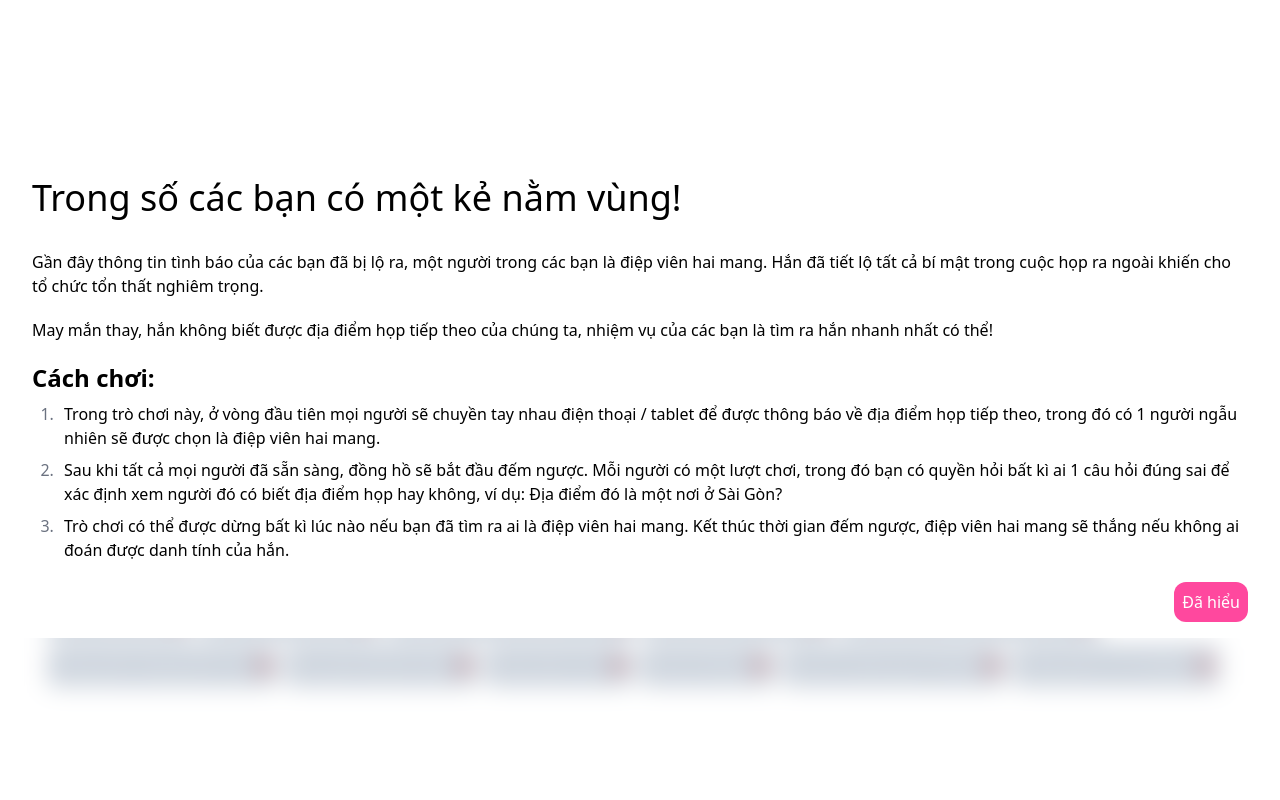
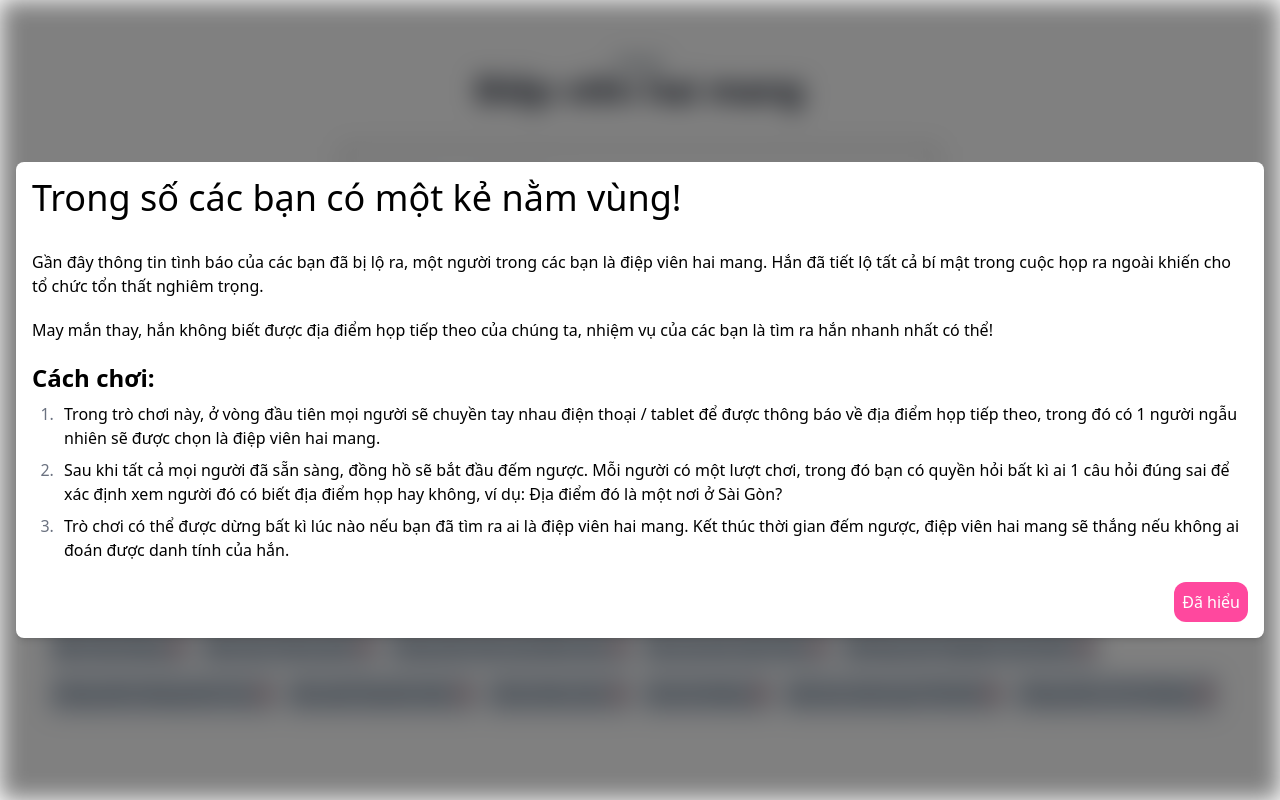
Before and after one commit to hoanxuyen/spyfall, a React (Vite) app: page /spyfall/lobby in a window 1280 px wide. Both pictures are taken after a click on the button "Xem luật chơi". Built offline with nearby package versions, Linux system fonts and the light colour scheme; a web font is replaced by a local one.

Commit message:
feat:Add switch theme buttons

```diff
--- a/index.html
+++ b/index.html
@@ -7,7 +7,7 @@
     <title>Spyfall App</title>
   </head>
   <body>
-    <div id="root" class="prose text-white prose-headings:text-white"></div>
+    <div id="root" class="prose"></div>
     <script type="module" src="/src/main.tsx"></script>
   </body>
 </html>
--- a/src/SpyGlobalLayout.tsx
+++ b/src/SpyGlobalLayout.tsx
@@ -1,9 +1,11 @@
 import { Outlet } from "react-router-dom";
 import SpyTitle from "./components/SpyTitle";
+import LightDarkSwitchBtn from "./components/LightDarkSwitchBtn";
 
 export default function SpyGlobalLayout() {
   return (
-    <div className="p-12 h-screen flex flex-col">
+    <div className="p-12 h-screen flex flex-col text-[#213547] bg-white dark:text-white dark:bg-[#242424] dark:prose-headings:text-white transition-colors">
+      <LightDarkSwitchBtn />
       <SpyTitle />
       <div className="basis-full">
         <Outlet />
--- /dev/null
+++ b/src/components/LightDarkSwitchBtn.tsx
@@ -0,0 +1,16 @@
+export default function LightDarkSwitchBtn() {
+  const handleClick = () => {
+    if (localStorage.theme === "dark" || !("theme" in localStorage)) {
+      document.documentElement.classList.add("dark");
+    } else {
+      document.documentElement.classList.remove("dark");
+    }
+
+    if (localStorage.theme === "dark") {
+      localStorage.theme = "light";
+    } else {
+      localStorage.theme = "dark";
+    }
+  };
+  return <button onClick={handleClick}>Switch</button>;
+}
--- a/src/components/Rules.tsx
+++ b/src/components/Rules.tsx
@@ -8,7 +8,7 @@ export default function Rules() {
       <SpyHeading
         text={<TextAnimation text="Trong số các bạn có một kẻ nằm vùng!" />}
         type={SpyHeadingType.h1}
-        className="font-normal text-white"
+        className="font-normal"
       />
       <p>
         <TextAnimation
--- a/src/components/SpyLobbyForm.tsx
+++ b/src/components/SpyLobbyForm.tsx
@@ -108,7 +108,7 @@ export default function SpyLobbyForm() {
         data-testid="spyLobbyFormID"
         className="space-y-4 w-full sm:w-1/2 text-sm sm:text-base"
       >
-        <div className="form-content border border-white p-6">
+        <div className="form-content border border-dark dark:border-white p-6">
           <SpyInput
             name="numberOfPlayers"
             label="Số lượng người chơi"
--- a/src/components/SpyModal.tsx
+++ b/src/components/SpyModal.tsx
@@ -60,12 +60,12 @@ export default function SpyModal({ children }: { children: React.ReactNode }) {
           onKeyDown={handleKeyDown}
         >
           <motion.div
-            className="modal-backdrop absolute inset-0 backdrop-blur-md"
+            className="modal-backdrop absolute inset-0 backdrop-blur-md backdrop-brightness-50 dark:backdrop-brightness-100"
             variants={backdropVariants}
             onClick={() => dispatch(setOpen(false))}
           ></motion.div>
           <motion.div
-            className="Modal-container p-4 bg-white text-black prose-headings:!text-black text-sm sm:text-base rounded-lg sm:w-fit z-10 max-h-[80%] overflow-auto"
+            className="Modal-container p-4 bg-white text-black prose-headings:!text-black text-sm sm:text-base rounded-lg sm:w-fit z-10 max-h-[80%] overflow-auto shadow-md"
             variants={contentVariants}
           >
             {children}
--- a/src/components/form/SpySelect.tsx
+++ b/src/components/form/SpySelect.tsx
@@ -18,7 +18,7 @@ export default function SpySelect({ label, name, list }: SpySelect) {
       >
         {label}
       </label>
-      <select {...register(name)} data-testid="formSelect" className="block">
+      <select {...register(name)} data-testid="formSelect" className="block bg-transparent">
         {options.map((option, optionIndex) => (
           <option
             key={optionIndex}
--- a/src/index.css
+++ b/src/index.css
@@ -19,6 +19,12 @@
     background-color: #ffffff;
   }
 }
+@media (prefers-color-scheme: dark) {
+  :root {
+    color: #ffffff;
+    background-color: #242424;
+  }
+}
 /* Modal-specific scrollbar customization (recommended) */
 .Modal-container::-webkit-scrollbar {
   width: 8px;
--- a/tailwind.config.js
+++ b/tailwind.config.js
@@ -1,5 +1,6 @@
 /** @type {import('tailwindcss').Config} */
 export default {
+  darkMode:"selector",
   content: ["./index.html", "./src/**/*.{vue,js,ts,jsx,tsx}"],
   theme: {
     extend: {
```
Also changed, not shown: 2 other files (tests, documents, lock files or other folders).
